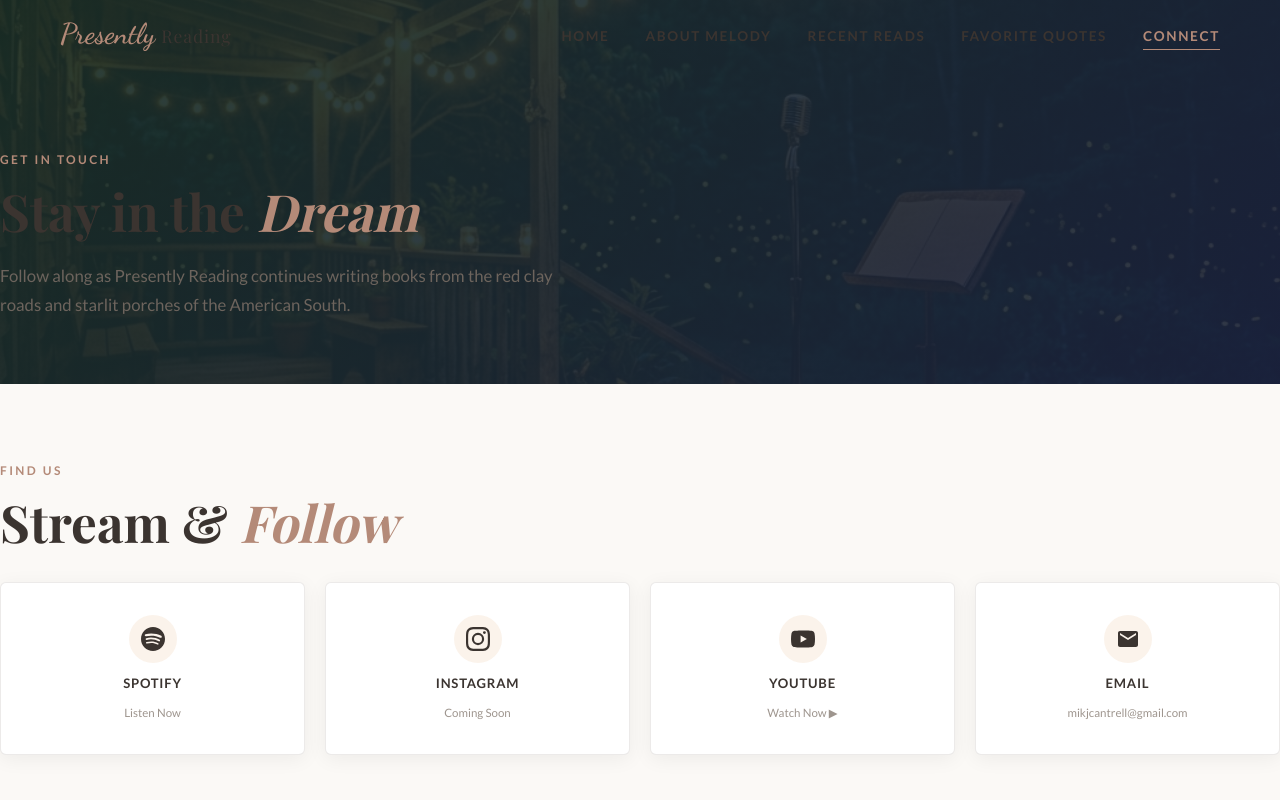
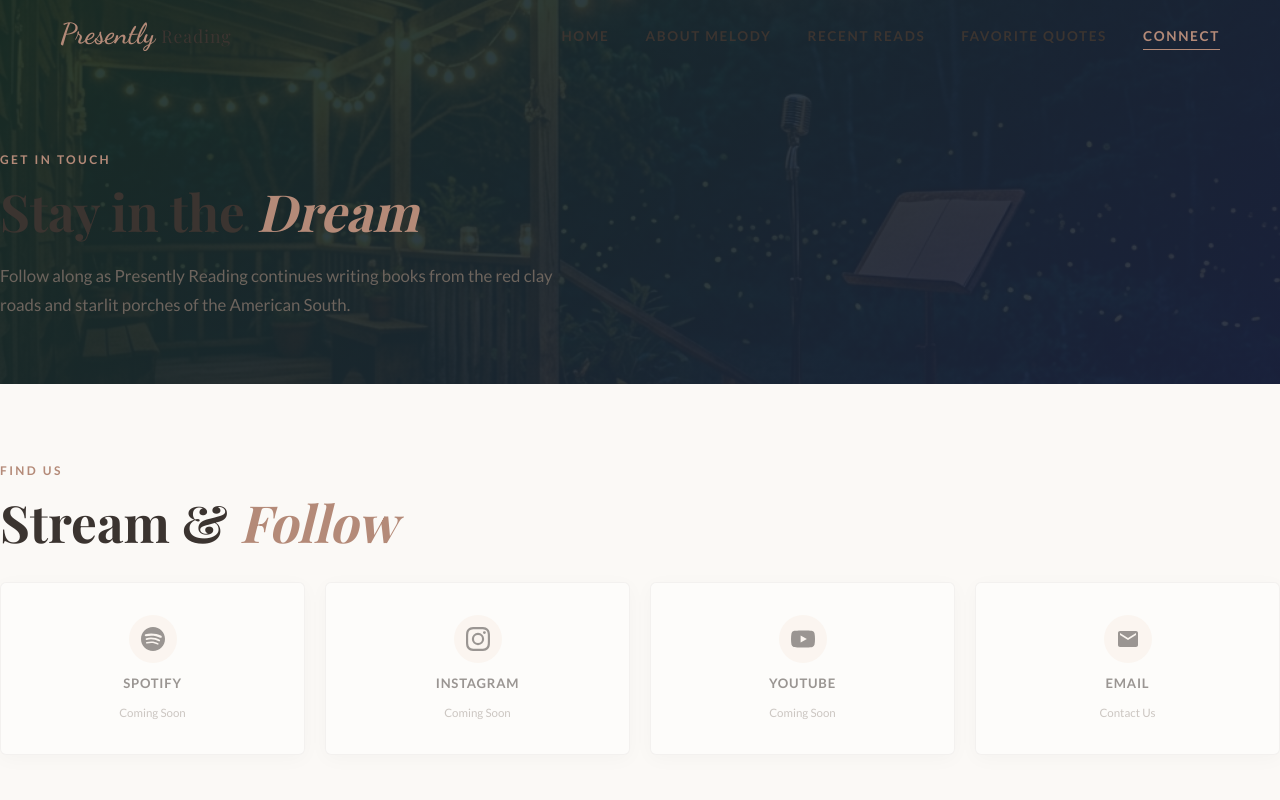
Before and after one commit to mikjcantrell-ai/presently-reading-frontend, an Angular app: page /contact in a window 1280 px wide. Shown: the top 800 px of the page. Built offline with nearby package versions, Linux system fonts and the light colour scheme; no server answers; a web font is replaced by a local one.

Commit message:
feat: Add YouTube URL and make Stream & Follow links dynamic via AuthorProfile API

```diff
--- a/src/app/features/admin/admin-dashboard.component.ts
+++ b/src/app/features/admin/admin-dashboard.component.ts
@@ -698,14 +698,19 @@ const SECTION_TYPES = ['VERSE','PRE_CHORUS','CHORUS','BRIDGE','OUTRO'];
                      placeholder="Indie · Industrial Static · Moody Pop · Rock" />
             </div>
             <div class="af-group">
-              <label class="af-label">Purchase URL</label>
-              <input class="af-input" [(ngModel)]="authorProfile.purchaseUrl" id="af-spotify"
+              <label class="af-label">Spotify URL</label>
+              <input class="af-input" [(ngModel)]="authorProfile.spotifyUrl" id="af-spotify"
                      placeholder="https://open.spotify.com/album/…" />
             </div>
             <div class="af-group">
               <label class="af-label">Instagram URL</label>
               <input class="af-input" [(ngModel)]="authorProfile.instagramUrl" id="af-instagram"
                      placeholder="https://instagram.com/presentlyreading" />
+            </div>
+            <div class="af-group">
+              <label class="af-label">YouTube URL</label>
+              <input class="af-input" [(ngModel)]="authorProfile.youtubeUrl" id="af-youtube"
+                     placeholder="https://youtube.com/@presentlyreading" />
             </div>
             <div class="af-group">
               <label class="af-label">Facebook URL</label>
@@ -2180,7 +2185,7 @@ export class AdminDashboardComponent implements OnInit {
   // ── Author Profile ─────────────────────────────────────────────────────────
   authorProfile: {
     name: string; websiteUrl: string; contactEmail: string; tagline: string;
-    purchaseUrl: string; instagramUrl: string; facebookUrl: string;
+    spotifyUrl: string; instagramUrl: string; facebookUrl: string; youtubeUrl: string;
   } | null = null;
   authorLoading = false;
   authorError   = '';
@@ -2202,8 +2207,9 @@ export class AdminDashboardComponent implements OnInit {
           websiteUrl:   p.websiteUrl   ?? '',
           contactEmail: p.contactEmail ?? '',
           tagline:      p.tagline      ?? '',
-          purchaseUrl:   p.purchaseUrl   ?? '',
+          spotifyUrl:   p.spotifyUrl   ?? '',
           instagramUrl: p.instagramUrl ?? '',
+          youtubeUrl:   p.youtubeUrl   ?? '',
           facebookUrl:  p.facebookUrl  ?? '',
         };
         this.authorLoading = false;
@@ -2227,8 +2233,9 @@ export class AdminDashboardComponent implements OnInit {
             websiteUrl:   updated.websiteUrl   ?? '',
             contactEmail: updated.contactEmail ?? '',
             tagline:      updated.tagline      ?? '',
-            purchaseUrl:   updated.purchaseUrl   ?? '',
+            spotifyUrl:   updated.spotifyUrl   ?? '',
             instagramUrl: updated.instagramUrl ?? '',
+            youtubeUrl:   updated.youtubeUrl   ?? '',
             facebookUrl:  updated.facebookUrl  ?? '',
           };
           this.authorSaving = false;
--- a/src/app/features/contact/contact.component.ts
+++ b/src/app/features/contact/contact.component.ts
@@ -1,9 +1,11 @@
-import { Component } from '@angular/core';
+import { Component, OnInit } from '@angular/core';
 import { CommonModule } from '@angular/common';
 import { FormsModule } from '@angular/forms';
 import { ContactService } from '../../core/services/contact.service';
 import { NewsletterService } from '../../core/services/newsletter.service';
 import { ContactRequest } from '../../core/models';
+import { HttpClient } from '@angular/common/http';
+import { API_BASE } from '../../core/config/api.config';
 
 @Component({
   selector: 'app-contact',
@@ -30,37 +32,37 @@ import { ContactRequest } from '../../core/models';
           <span class="section-label">Find Us</span>
           <h2 class="section-title">Stream & <em>Follow</em></h2>
           <div class="social-grid">
-            <a href="https://open.spotify.com/track/4LvdAmtQev8e3n9pSkXvlu" target="_blank"
-               rel="noopener" class="social-card" id="social-spotify">
+            <a [href]="authorProfile?.spotifyUrl || '#'" target="_blank"
+               rel="noopener" class="social-card" id="social-spotify" [style.opacity]="authorProfile?.spotifyUrl ? '1' : '0.5'">
               <div class="social-icon">
                 <svg viewBox="0 0 24 24" fill="currentColor"><path d="M12 0C5.4 0 0 5.4 0 12s5.4 12 12 12 12-5.4 12-12S18.66 0 12 0zm5.521 17.34c-.24.359-.66.48-1.021.24-2.82-1.74-6.36-2.101-10.561-1.141-.418.122-.779-.179-.899-.539-.12-.421.18-.78.54-.9 4.56-1.021 8.52-.6 11.64 1.32.42.18.479.659.301 1.02zm1.44-3.3c-.301.42-.841.6-1.262.3-3.239-1.98-8.159-2.58-11.939-1.38-.479.12-1.02-.12-1.14-.6-.12-.48.12-1.021.6-1.141C9.6 9.9 15 10.561 18.72 12.84c.361.181.54.78.241 1.2zm.12-3.36C15.24 8.4 8.82 8.16 5.16 9.301c-.6.179-1.2-.181-1.38-.721-.18-.601.18-1.2.72-1.381 4.26-1.26 11.28-1.02 15.721 1.621.539.3.719 1.02.419 1.56-.299.421-1.02.599-1.559.3z"/></svg>
               </div>
               <span class="social-name">Spotify</span>
-              <span class="social-handle">Listen Now</span>
+              <span class="social-handle">{{ authorProfile?.spotifyUrl ? 'Listen Now' : 'Coming Soon' }}</span>
             </a>
 
-            <a href="#" class="social-card" id="social-instagram">
+            <a [href]="authorProfile?.instagramUrl || '#'" target="_blank" rel="noopener" class="social-card" id="social-instagram" [style.opacity]="authorProfile?.instagramUrl ? '1' : '0.5'">
               <div class="social-icon">
                 <svg viewBox="0 0 24 24" fill="currentColor"><path d="M12 2.163c3.204 0 3.584.012 4.85.07 3.252.148 4.771 1.691 4.919 4.919.058 1.265.069 1.645.069 4.849 0 3.205-.012 3.584-.069 4.849-.149 3.225-1.664 4.771-4.919 4.919-1.266.058-1.644.07-4.85.07-3.204 0-3.584-.012-4.849-.07-3.26-.149-4.771-1.699-4.919-4.92-.058-1.265-.07-1.644-.07-4.849 0-3.204.013-3.583.07-4.849.149-3.227 1.664-4.771 4.919-4.919 1.266-.057 1.645-.069 4.849-.069zM12 0C8.741 0 8.333.014 7.053.072 2.695.272.273 2.69.073 7.052.014 8.333 0 8.741 0 12c0 3.259.014 3.668.072 4.948.2 4.358 2.618 6.78 6.98 6.98C8.333 23.986 8.741 24 12 24c3.259 0 3.668-.014 4.948-.072 4.354-.2 6.782-2.618 6.979-6.98.059-1.28.073-1.689.073-4.948 0-3.259-.014-3.667-.072-4.947-.196-4.354-2.617-6.78-6.979-6.98C15.668.014 15.259 0 12 0zm0 5.838a6.162 6.162 0 100 12.324 6.162 6.162 0 000-12.324zM12 16a4 4 0 110-8 4 4 0 010 8zm6.406-11.845a1.44 1.44 0 100 2.881 1.44 1.44 0 000-2.881z"/></svg>
               </div>
               <span class="social-name">Instagram</span>
-              <span class="social-handle">Coming Soon</span>
+              <span class="social-handle">{{ authorProfile?.instagramUrl ? 'Follow Us' : 'Coming Soon' }}</span>
             </a>
 
-            <a href="https://youtu.be/KluO6tDN4yg" target="_blank" rel="noopener" class="social-card" id="social-youtube">
+            <a [href]="authorProfile?.youtubeUrl || '#'" target="_blank" rel="noopener" class="social-card" id="social-youtube" [style.opacity]="authorProfile?.youtubeUrl ? '1' : '0.5'">
               <div class="social-icon">
                 <svg viewBox="0 0 24 24" fill="currentColor"><path d="M23.495 6.205a3.007 3.007 0 00-2.088-2.088c-1.87-.501-9.396-.501-9.396-.501s-7.507-.01-9.396.501A3.007 3.007 0 00.527 6.205a31.247 31.247 0 00-.522 5.805 31.247 31.247 0 00.522 5.783 3.007 3.007 0 002.088 2.088c1.868.502 9.396.502 9.396.502s7.506 0 9.396-.502a3.007 3.007 0 002.088-2.088 31.247 31.247 0 00.5-5.783 31.247 31.247 0 00-.5-5.805zM9.609 15.601V8.408l6.264 3.602z"/></svg>
               </div>
               <span class="social-name">YouTube</span>
-              <span class="social-handle">Watch Now ▶</span>
+              <span class="social-handle">{{ authorProfile?.youtubeUrl ? 'Watch Now ▶' : 'Coming Soon' }}</span>
             </a>
 
-            <a href="mailto:mikjcantrell@gmail.com" class="social-card" id="social-email">
+            <a [href]="authorProfile?.contactEmail ? 'mailto:' + authorProfile.contactEmail : '#'" class="social-card" id="social-email" [style.opacity]="authorProfile?.contactEmail ? '1' : '0.5'">
               <div class="social-icon">
                 <svg viewBox="0 0 24 24" fill="currentColor"><path d="M20 4H4c-1.1 0-2 .9-2 2v12c0 1.1.9 2 2 2h16c1.1 0 2-.9 2-2V6c0-1.1-.9-2-2-2zm0 4l-8 5-8-5V6l8 5 8-5v2z"/></svg>
               </div>
               <span class="social-name">Email</span>
-              <span class="social-handle">mikjcantrell&#64;gmail.com</span>
+              <span class="social-handle">{{ authorProfile?.contactEmail || 'Contact Us' }}</span>
             </a>
           </div>
         </div>
@@ -313,7 +315,9 @@ import { ContactRequest } from '../../core/models';
     }
   `]
 })
-export class ContactComponent {
+export class ContactComponent implements OnInit {
+  authorProfile: any = null;
+
   form: ContactRequest = {
     senderName: '',
     senderEmail: '',
@@ -331,8 +335,16 @@ export class ContactComponent {
 
   constructor(
     private contactService: ContactService,
-    private newsletterService: NewsletterService
+    private newsletterService: NewsletterService,
+    private http: HttpClient
   ) {}
+
+  ngOnInit() {
+    this.http.get<any>(`${API_BASE}/api/author`).subscribe({
+      next: (profile) => this.authorProfile = profile,
+      error: (err) => console.error('Error loading author profile', err)
+    });
+  }
 
   sendMessage(): void {
     if (!this.form.senderName || !this.form.senderEmail || !this.form.messageBody) return;
```
